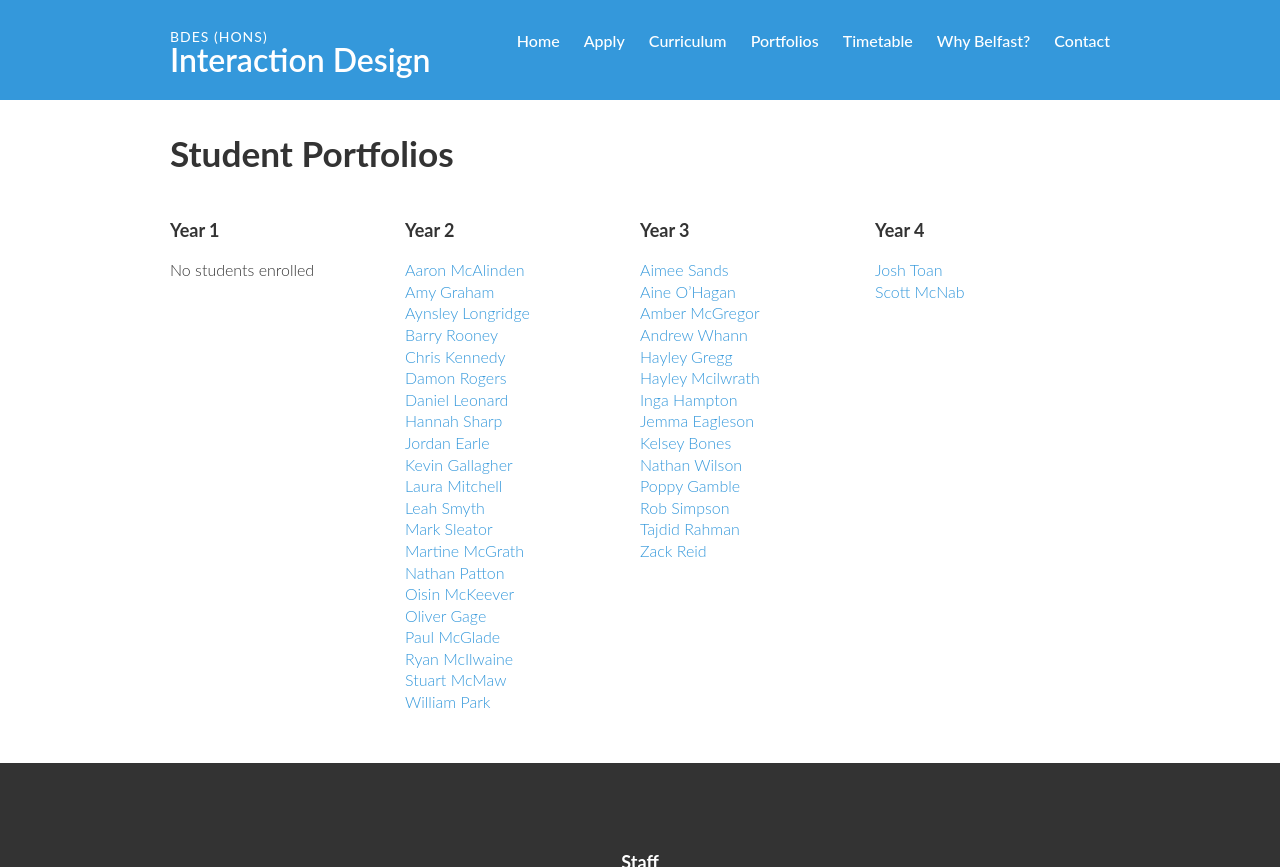
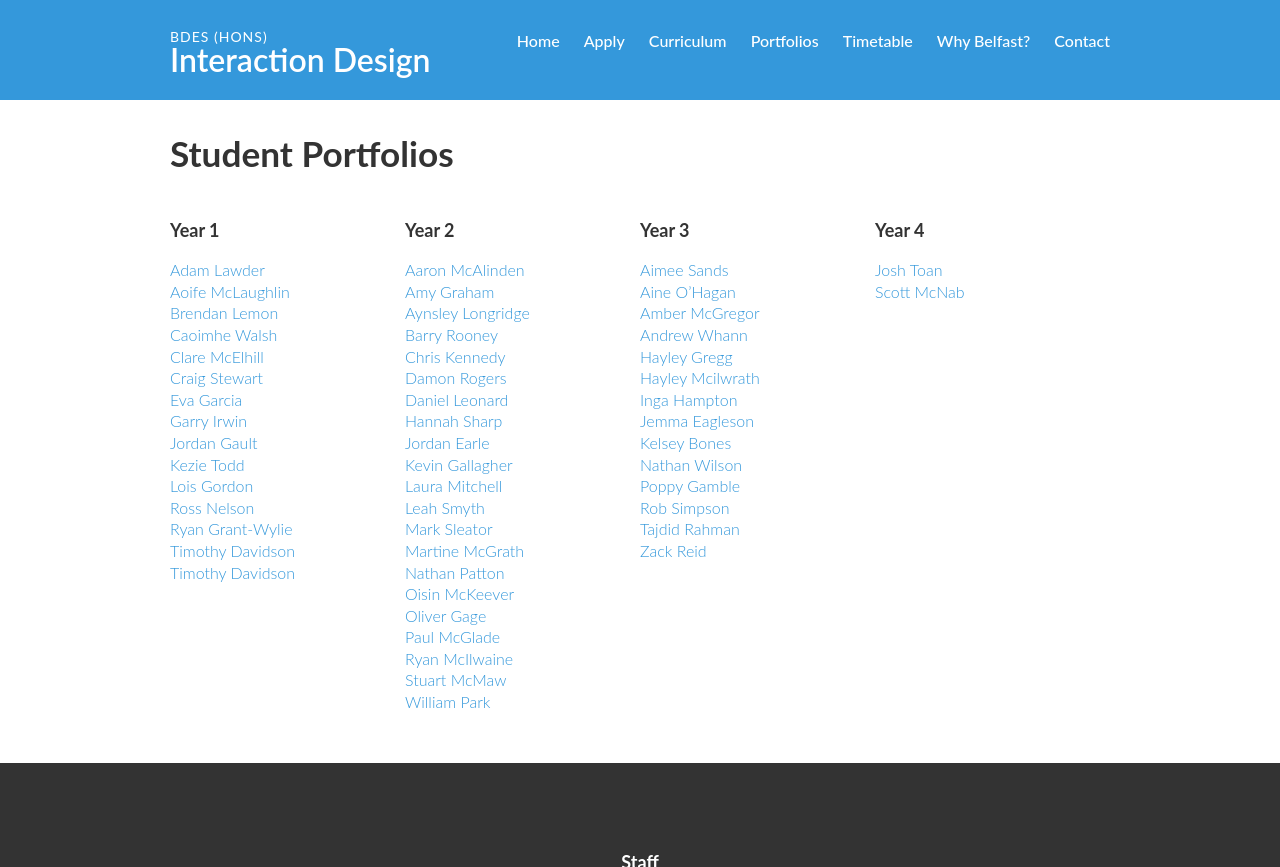
Before and after one commit to ixdbelfast/ixdbelfast.github.io, a Jekyll site: the page built from portfolios.html, in a window 1280 px wide and 900 px high, scrolled down 434 px, cut to the strip 0-867 px from the top of the window. Built offline with Jekyll 4.4.1, drawn with Linux system fonts in a browser that asks for light colours.

Commit message:
Adding Yr1 list of names

```diff
--- a/_data/yeargroup.yml
+++ b/_data/yeargroup.yml
@@ -1,3 +1,36 @@
+year1:
+  - link:
+    - name: "Timothy Davidson"
+      url: ""
+    - name: "Eva Garcia"
+      url: ""
+    - name: "Jordan Gault"
+      url: ""
+    - name: "Lois Gordon"
+      url: ""
+    - name: "Ryan Grant-Wylie"
+      url: ""
+    - name: "Garry Irwin"
+      url: ""
+    - name: "Adam Lawder"
+      url: ""
+    - name: "Brendan Lemon"
+      url: ""
+    - name: "Clare McElhill"
+      url: ""
+    - name: "Aoife McLaughlin"
+      url: ""
+    - name: "Ross Nelson"
+      url: ""
+    - name: "Craig Stewart"
+      url: ""
+    - name: "Kezie Todd"
+      url: ""
+    - name: "Timothy Davidson"
+      url: ""
+    - name: "Caoimhe Walsh"
+      url: ""
+
 year2:
   - link:
     - name: "Jordan Earle"
--- a/portfolios.html
+++ b/portfolios.html
@@ -11,7 +11,17 @@ permalink: /portfolios/
   <div class="portfolio year-groups">
     <section class="year-one quarter left">
         <h4>Year 1</h4>
-        <p>No students enrolled</p>
+        {% for main in site.data.yeargroup.year1 %}
+        <ul>
+          {% assign sorted_links = (main.link | sort: 'name') %}
+          {% for item in sorted_links %}
+          <li>
+            <a href="{{ item.url }}" target="_blank">{{ item.name }}</a>
+            <a class="twitter" href="https://twitter.com/{{ item.twitter }}" target="_blank"><i class="fa fa-twitter"></i></a>
+          </li>
+          {% endfor %}
+        </ul>
+        {% endfor %}
       </section>
 
 <!---------------------- /.year one ------------------------->
```
